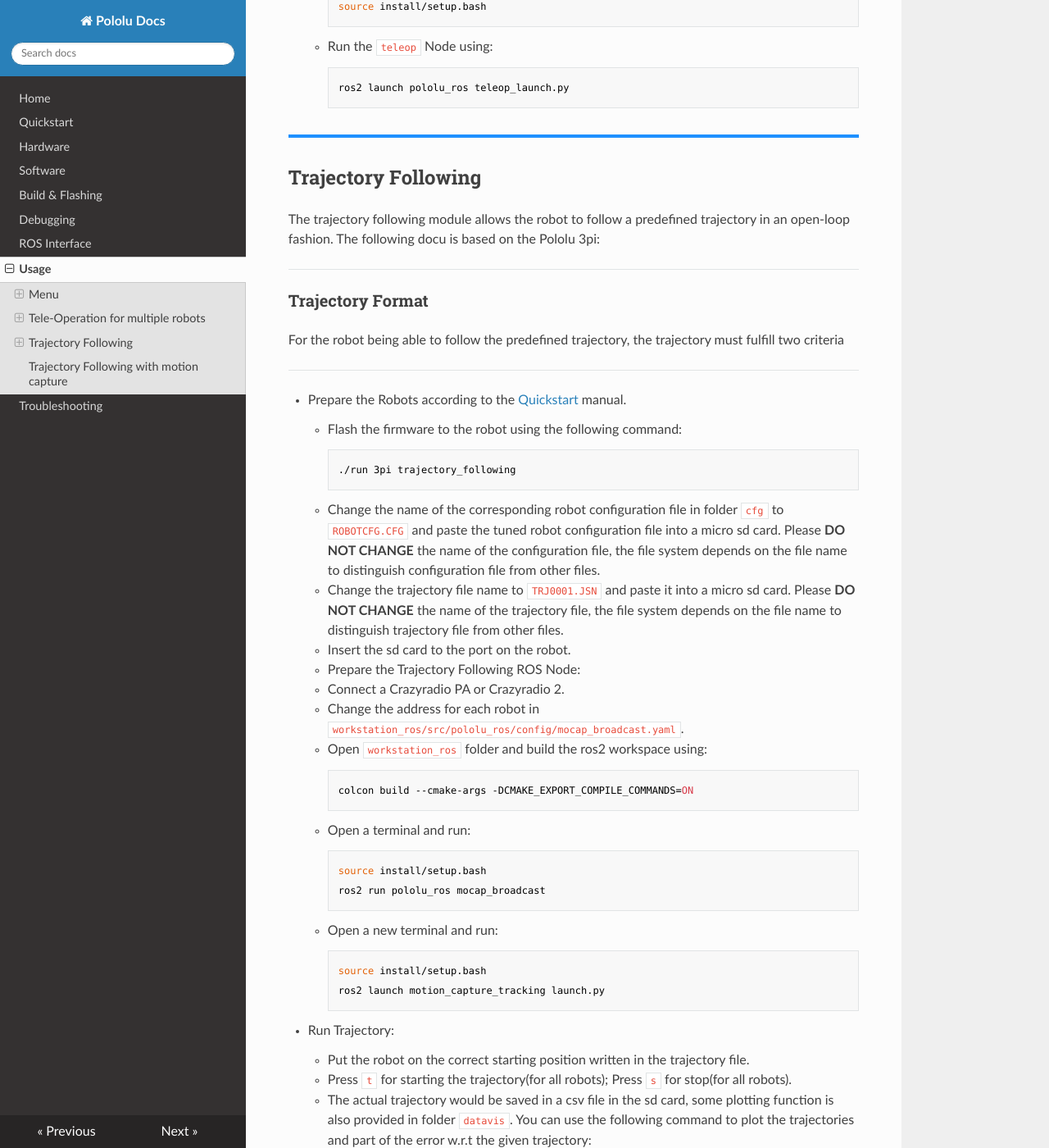
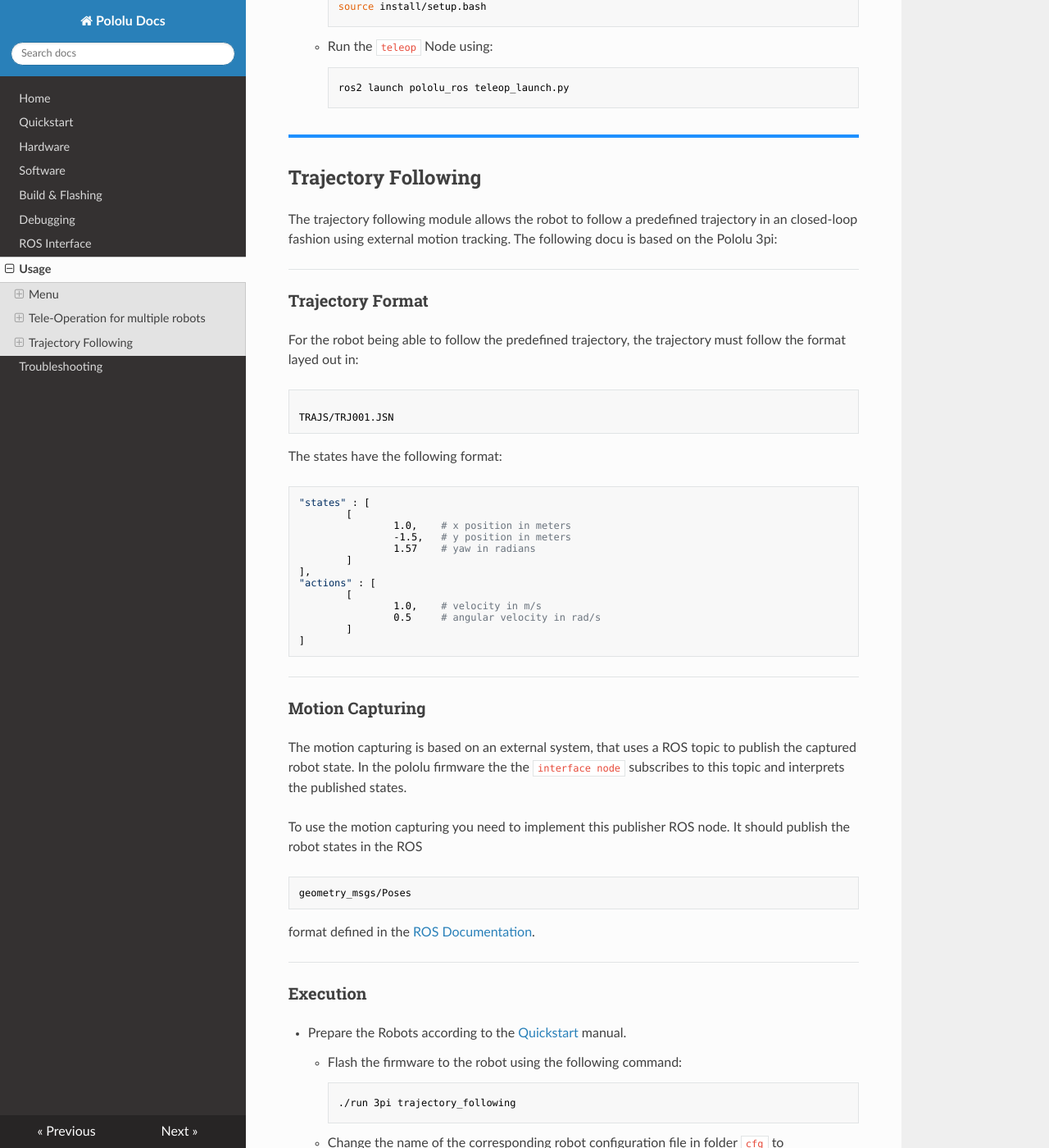
Before and after one commit to IMRCLab/pololu-rs, an MkDocs documentation site: the page built from docs/usage.md, in a window 1280 px wide and 1400 px high, scrolled down 2835 px. Shown: the whole window at 82% size. Built offline with MkDocs 1.6.1, drawn with Linux system fonts in a browser that asks for light colours; nearby versions of some CDN libraries; some of the changed text lies outside the part shown.

Commit message:
Added the traj following and Mocap info

````diff
--- a/docs/usage.md
+++ b/docs/usage.md
@@ -85,15 +85,51 @@ In addition to the controller interface node with the menu, there is another nod
 
 ## Trajectory Following <!-- Write something about MoCAP-->
 
-The trajectory following module allows the robot to follow a predefined trajectory in an open-loop fashion. The following docu is based on the Pololu 3pi:
+The trajectory following module allows the robot to follow a predefined trajectory in an closed-loop fashion using external motion tracking. The following docu is based on the Pololu 3pi:
 
 ---
 ### Trajectory Format
  <!--- Here I need info on the actual format and where the example file lies --->
-For the robot being able to follow the predefined trajectory, the trajectory must fulfill two criteria
+For the robot being able to follow the predefined trajectory, the trajectory must follow the format layed out in:
+```
+
+TRAJS/TRJ001.JSN
+```
+The states have the following format:
+```
+"states" : [
+        [
+                1.0,    # x position in meters
+                -1.5,   # y position in meters
+                1.57    # yaw in radians
+        ]
+],
+"actions" : [
+        [
+                1.0,    # velocity in m/s
+                0.5     # angular velocity in rad/s
+        ]
+]
+```
 
 ---
 
+### Motion Capturing
+The motion capturing is based on an external system, that uses a ROS topic to publish the captured robot state. In the pololu firmware the the `interface node` subscribes to this topic and interprets the published states.
+
+To use the motion capturing you need to implement this publisher ROS node. It should publish the robot states in the ROS
+```
+geometry_msgs/Poses
+```
+format defined in the [ROS Documentation](https://docs.ros.org/en/noetic/api/geometry_msgs/html/msg/Pose.html).
+
+
+
+
+
+---
+
+### Execution
 
 - Prepare the Robots according to the [Quickstart](quickstart.md) manual.
     - Flash the firmware to the robot using the following command:
@@ -130,7 +166,3 @@ For the robot being able to follow the predefined trajectory, the trajectory mus
 - Notice for Rerunning the Trajectory:
     - If the robot is taken out of the flightspace then the 2 ros processes should be restarted.
     - Restart the robot manually so that the trajectory csv will not be overwritten.
-
-## Trajectory Following with motion capture
-
-<!-- I need input here -->
````
